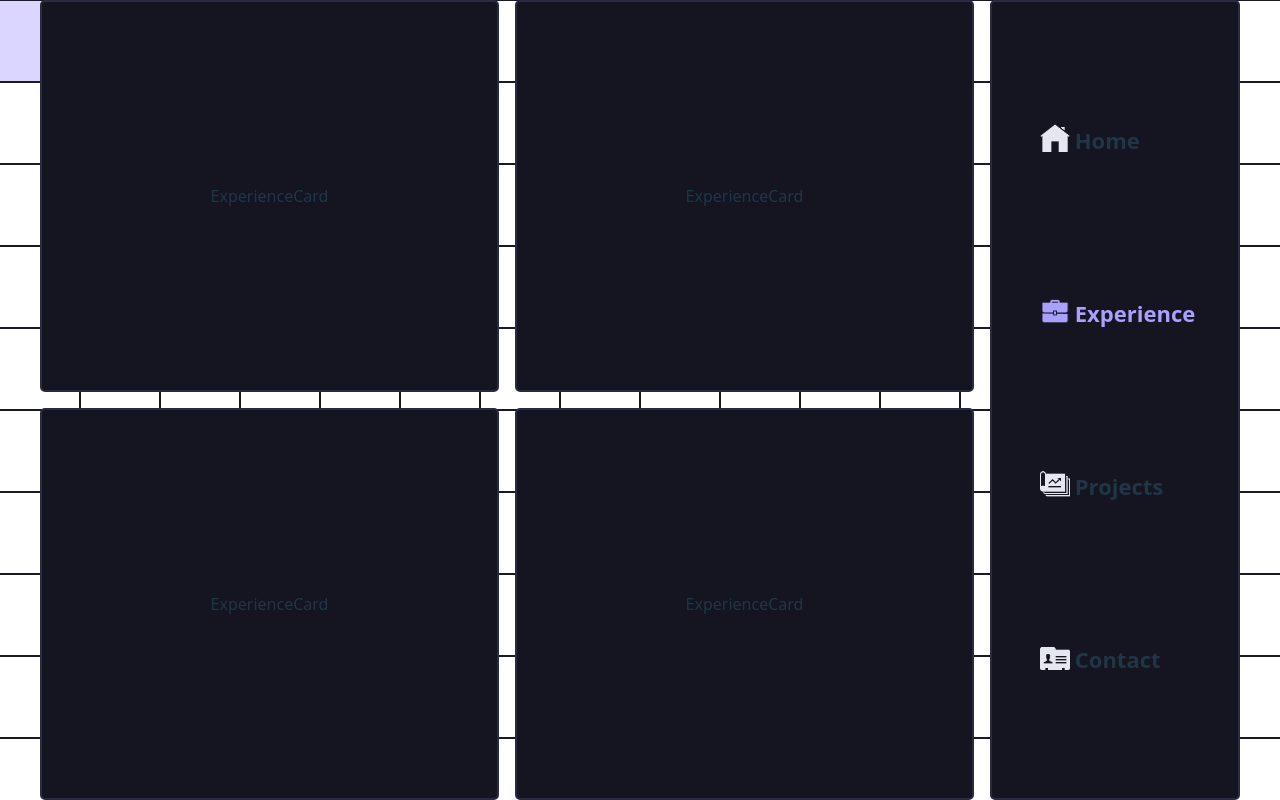
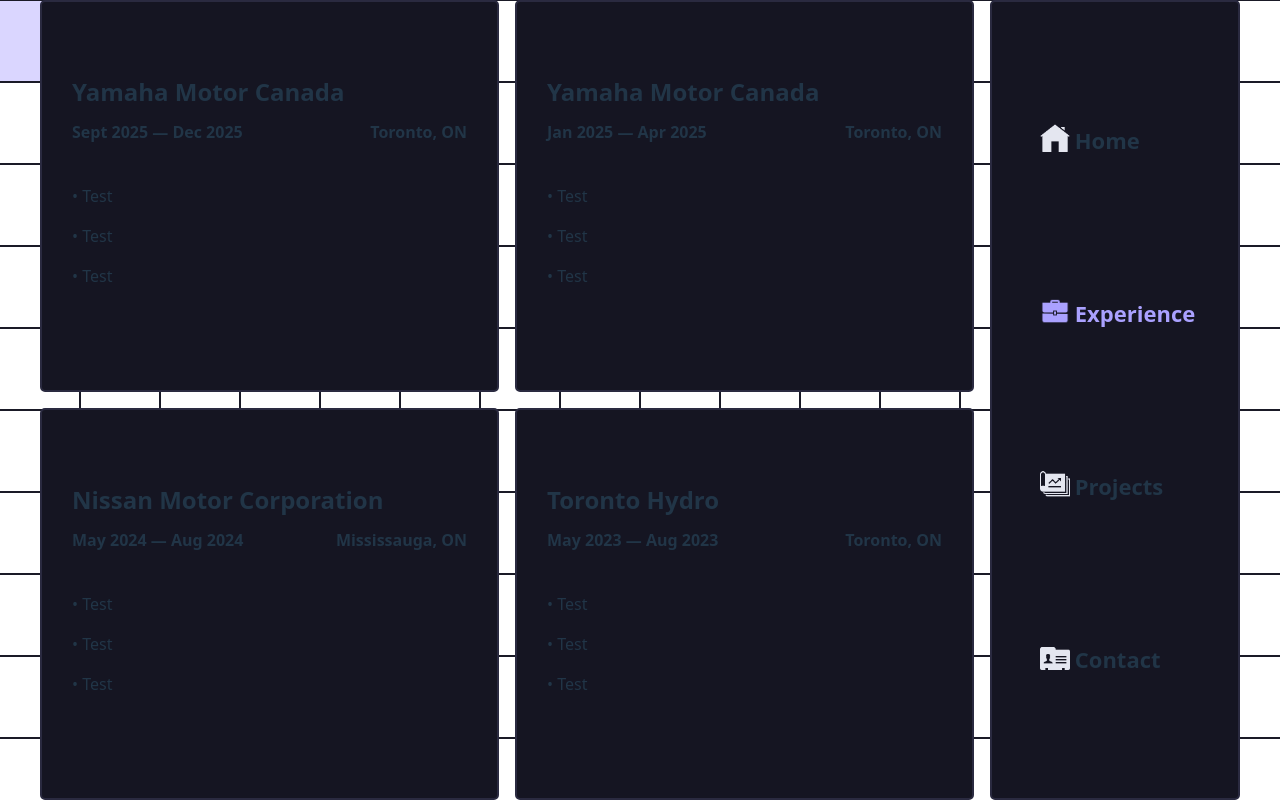
Before and after one commit to devangmalhotra/portfolio-website, a React (Vite) app: page / in a window 1280 px wide. Both pictures are taken after a click on the item "Experience". Built offline with nearby package versions, Linux system fonts and the light colour scheme.

Commit message:
updated files

```diff
--- a/src/Components/Experience/ExperiencesMain/ExperienceCard/ExperienceCard.css
+++ b/src/Components/Experience/ExperiencesMain/ExperienceCard/ExperienceCard.css
@@ -1,3 +1,35 @@
 .experience-card {
     align-self: stretch;
+    text-align: left;
 }
+
+.experience-card ul {
+    padding: 0;
+    margin: 0;
+    list-style: none;
+}
+
+.experience-card-content {
+    padding: 0 30px;
+}
+
+.experience-description-container h4 {
+    margin: 0;
+}
+
+.experience-card-content h2 {
+    margin: 10px 0;
+}
+
+.experience-description-date-location {
+    display: flex;
+    justify-content: space-between;
+}
+
+.experience-description-role-notes span {
+    font-size: 30px;
+}
+
+.experience-description-role-notes {
+    margin: 40px 0;
+}
--- a/src/Components/Experience/ExperiencesMain/ExperienceCard/ExperienceCard.jsx
+++ b/src/Components/Experience/ExperiencesMain/ExperienceCard/ExperienceCard.jsx
@@ -1,9 +1,26 @@
 import React from 'react'
 import './ExperienceCard.css'
 
-function ExperienceCard() {
+function ExperienceCard(props) {
   return (
-    <div className='experience-card card'>ExperienceCard</div>
+    <div className='experience-card card'>
+        <div className='experience-card-content'>
+            <h2>{props.title}</h2>
+            <div className='experience-description-container'>
+                <div className='experience-description-date-location'>
+                    <h4>{props.dateRange}</h4>
+                    <h4>{props.location}</h4>
+                </div>
+                <div className='experience-description-role-notes'>
+                    <ul>
+                        <li><p>• Test</p></li>
+                        <li><p>• Test</p></li>
+                        <li><p>• Test</p></li>
+                    </ul>
+                </div>
+            </div>
+        </div>
+    </div>
   )
 }
 
--- a/src/Components/Experience/ExperiencesMain/ExperiencesMain.jsx
+++ b/src/Components/Experience/ExperiencesMain/ExperiencesMain.jsx
@@ -5,10 +5,10 @@ import ExperienceCard from './ExperienceCard/ExperienceCard'
 function ExperiencesMain() {
   return (
     <div id='experience-cards-container' className='page'>
-        <ExperienceCard />
-        <ExperienceCard />
-        <ExperienceCard />
-        <ExperienceCard />
+        <ExperienceCard title='Yamaha Motor Canada' dateRange='Sept 2025 — Dec 2025' location='Toronto, ON'/>
+        <ExperienceCard title='Yamaha Motor Canada' dateRange='Jan 2025 — Apr 2025' location='Toronto, ON'/>
+        <ExperienceCard title='Nissan Motor Corporation' dateRange='May 2024 — Aug 2024' location='Mississauga, ON'/>
+        <ExperienceCard title='Toronto Hydro' dateRange='May 2023 — Aug 2023' location='Toronto, ON'/>
     </div>
   )
 }
```
